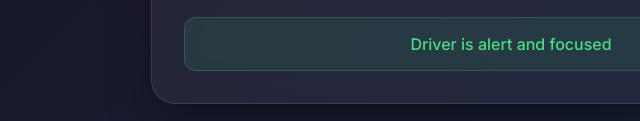
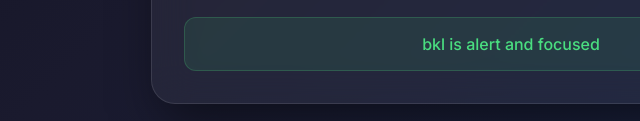
Before and after one commit to Itz-SuBBuz/NO_rest, a plain HTML site: page index.html in a window 1280 px wide. Shown: the part 860-981 px from the top of the page, 129-769 px from the left. Drawn offline with Linux system fonts and the light colour scheme.

Commit message:
Fix HTML formatting and structure

```diff
--- a/index.html
+++ b/index.html
@@ -293,7 +293,7 @@
             </div>
         </div>
 
-        <div id="alertMessage" class="normal">Driver is alert and focused</div>
+        <div id="alertMessage" class="normal">bkl is alert and focused</div>
     </div>
 
 
```
